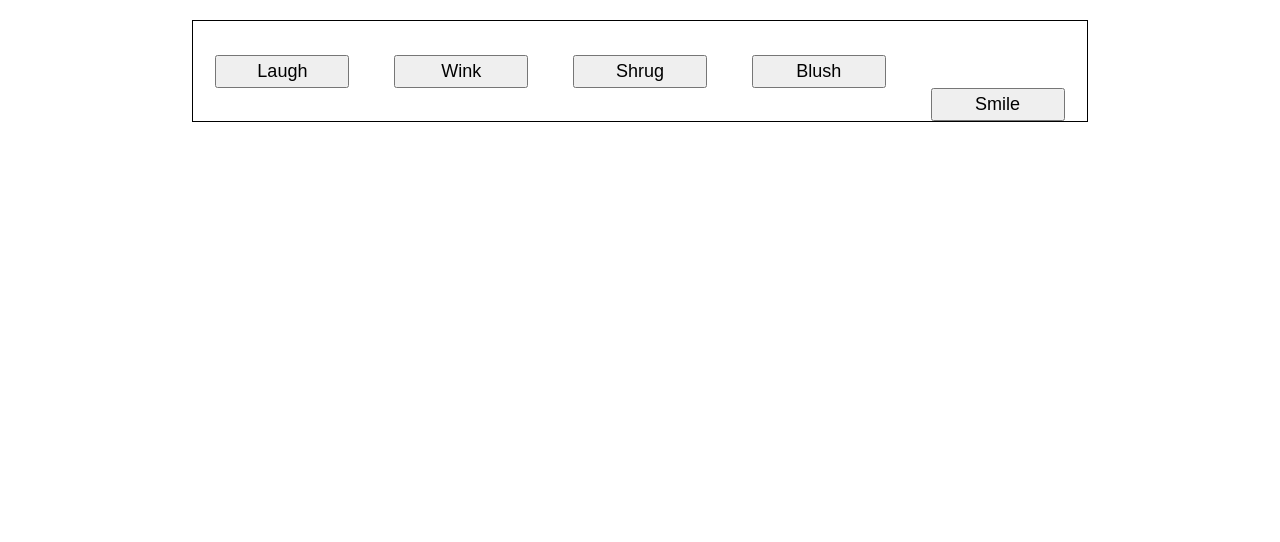
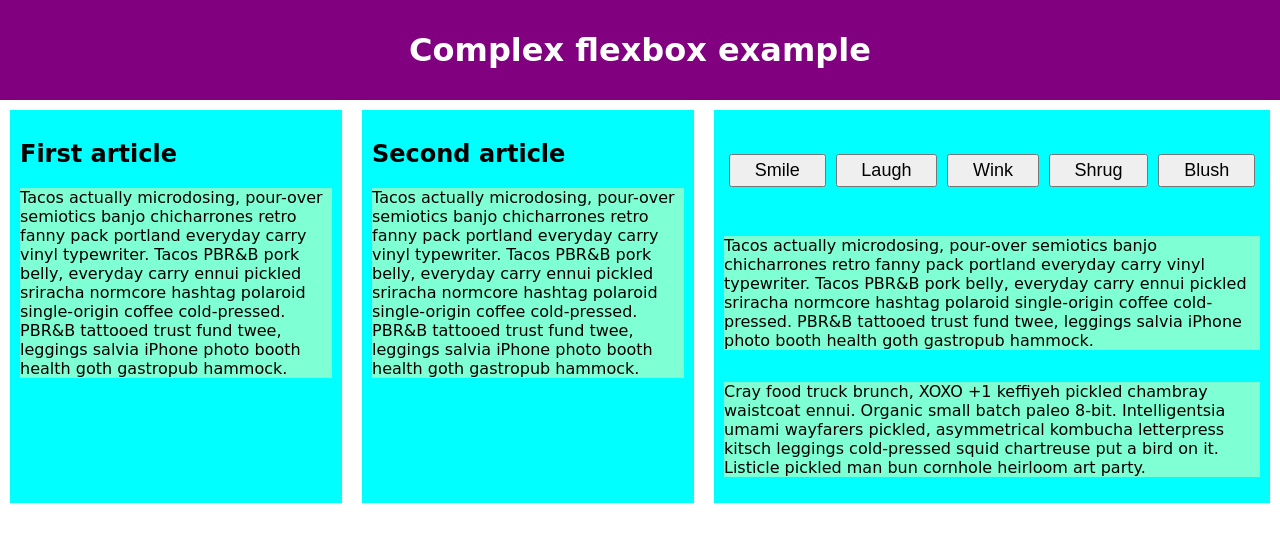
Before and after one commit to h-waji/project1, a plain HTML site: page index.html in a window 1280 px wide. Drawn offline with Linux system fonts and the light colour scheme.

Commit message:
ネストしたflexbox

```diff
--- /dev/null
+++ b/css/style07.css
@@ -0,0 +1,82 @@
+html {
+  font-family: cursive, sans-serif;
+}
+
+body {
+  margin: 0;
+}
+
+header {
+  background: purple;
+  height: 100px;
+}
+
+h1 {
+  text-align: center;
+  color: white;
+  line-height: 100px;
+  margin: 0;
+}
+
+article {
+  padding: 10px;
+  margin: 10px;
+  background: aqua;
+}
+
+/* ----- Add your flexbox CSS below here ----- */
+
+section {
+  display: flex;
+}
+
+article {
+  flex: 1 200px;
+}
+
+article:nth-of-type(3) {
+  flex: 3 200px;
+  display: flex;
+  flex-flow: column;
+}
+
+article:nth-of-type(3) div:first-child {
+  flex: 1 100px;
+  display: flex;
+  flex-flow: row wrap;
+  align-items: center;
+  justify-content: space-around;
+}
+
+button {
+  flex: 1 auto;
+  margin: 5px;
+  font-size: 18px;
+  line-height: 1.5;
+}
+
+#hoge1 {
+  font-family: cursive;
+  font-size: x-large;
+  width: 300px;
+  height: 200px;
+  text-align: center;
+  /* ブロック要素を中央ぞろえ */
+  margin: 0 auto;
+}
+
+p {
+  background-color: aquamarine;
+}
+
+/* 疑似クラス */
+p:hover {
+  background-color: yellow;
+}
+
+small {
+  border: solid 1px greenyellow;
+  /* インライン要素の幅指定 */
+  display: inline-block;
+  width: 200px;
+}
--- a/index.html
+++ b/index.html
@@ -5,9 +5,27 @@
   <meta http-equiv="X-UA-Compatible" content="IE=edge">
   <meta name="viewport" content="width=device-width, initial-scale=1.0">
   <title>Document</title>
-  <link rel="stylesheet" href="css/style06.css">
+  <link rel="stylesheet" href="css/style07.css">
 </head>
 <body>
+  <header>
+    <h1>Complex flexbox example</h1>
+  </header>
+
+  <section>
+    <article>
+      <h2>First article</h2>
+
+      <p>Tacos actually microdosing, pour-over semiotics banjo chicharrones retro fanny pack portland everyday carry vinyl typewriter. Tacos PBR&B pork belly, everyday carry ennui pickled sriracha normcore hashtag polaroid single-origin coffee cold-pressed. PBR&B tattooed trust fund twee, leggings salvia iPhone photo booth health goth gastropub hammock.</p>
+    </article>
+
+    <article>
+      <h2>Second article</h2>
+
+      <p>Tacos actually microdosing, pour-over semiotics banjo chicharrones retro fanny pack portland everyday carry vinyl typewriter. Tacos PBR&B pork belly, everyday carry ennui pickled sriracha normcore hashtag polaroid single-origin coffee cold-pressed. PBR&B tattooed trust fund twee, leggings salvia iPhone photo booth health goth gastropub hammock.</p>
+    </article>
+
+    <article>
       <div>
         <button>Smile</button>
         <button>Laugh</button>
@@ -15,5 +33,13 @@
         <button>Shrug</button>
         <button>Blush</button>
       </div>
+      <div>
+        <p>Tacos actually microdosing, pour-over semiotics banjo chicharrones retro fanny pack portland everyday carry vinyl typewriter. Tacos PBR&B pork belly, everyday carry ennui pickled sriracha normcore hashtag polaroid single-origin coffee cold-pressed. PBR&B tattooed trust fund twee, leggings salvia iPhone photo booth health goth gastropub hammock.</p>
+      </div>
+      <div>
+        <p>Cray food truck brunch, XOXO +1 keffiyeh pickled chambray waistcoat ennui. Organic small batch paleo 8-bit. Intelligentsia umami wayfarers pickled, asymmetrical kombucha letterpress kitsch leggings cold-pressed squid chartreuse put a bird on it. Listicle pickled man bun cornhole heirloom art party.</p>
+      </div>
+    </article>
+  </section>
 </body>
 </html>
```
Also changed, not shown: 06_Flexbox4.html (added, +19 -0 lines). Lines whose indentation alone changed are shown as unchanged.
